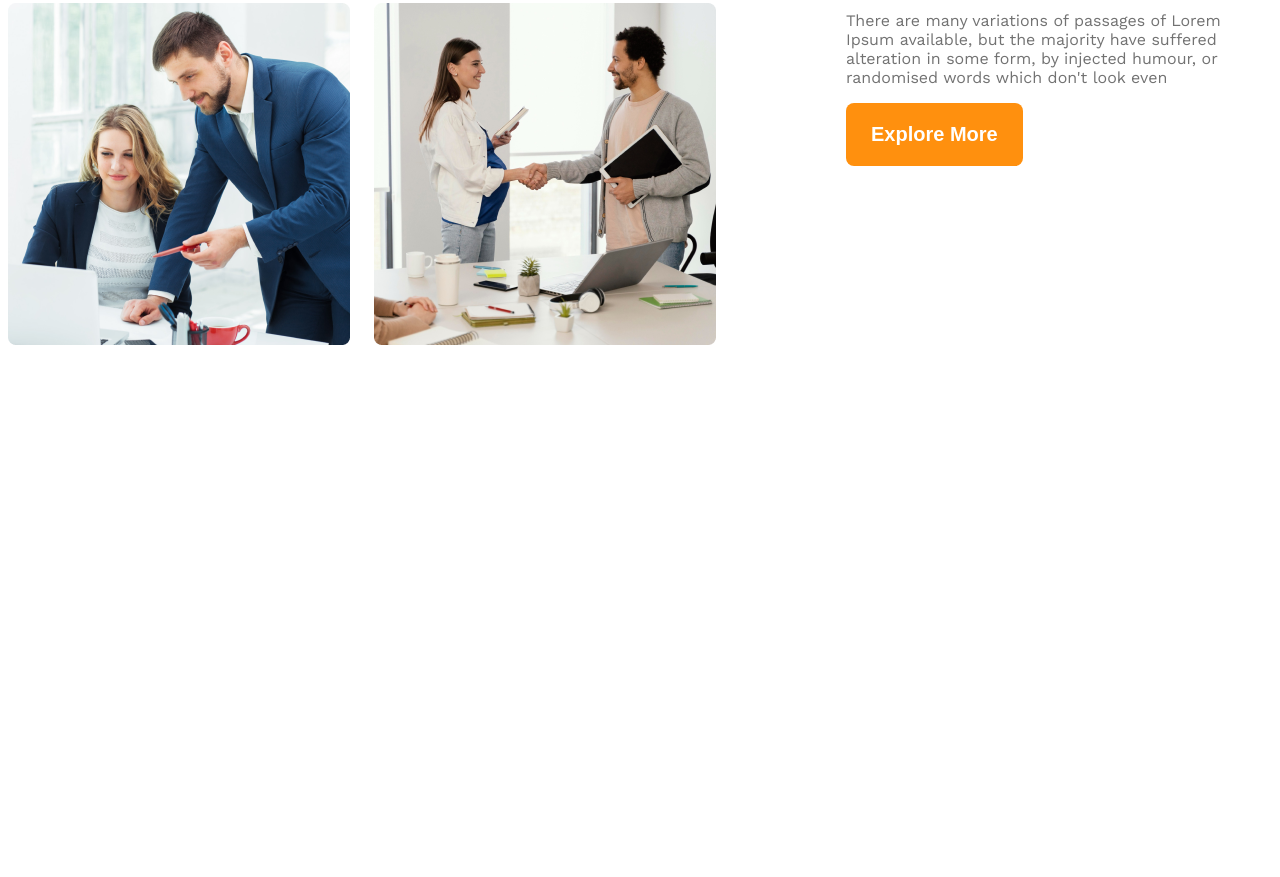
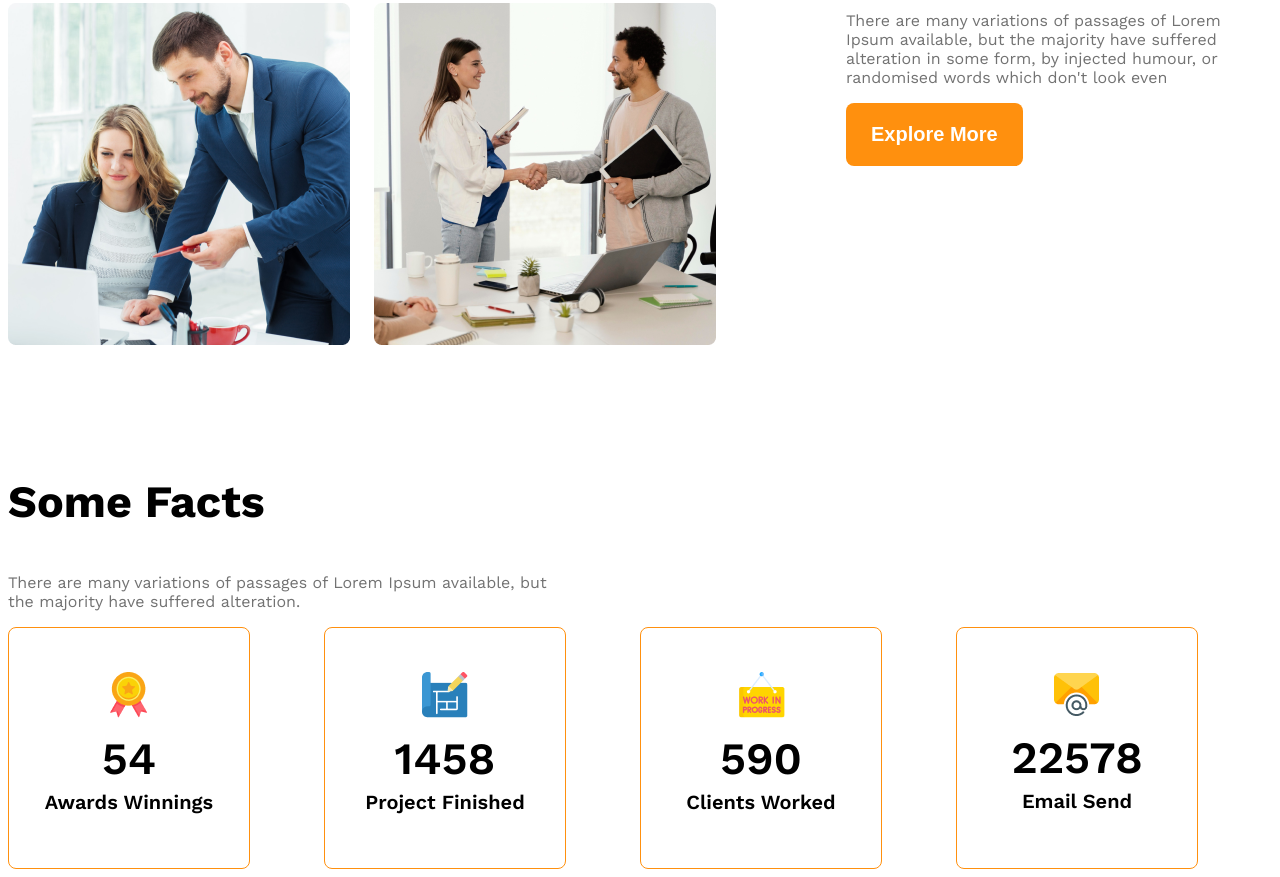
Before and after one commit to jisanNur/G3-architect-website, a plain HTML site: page index.html in a window 1280 px wide. Shown: the part 1677-2554 px from the top of the page. Before the commit the page ends 2030 px from the top, so only its background shows below. Drawn offline with nearby package versions, Linux system fonts and the light colour scheme.

Commit message:
fact section added done

```diff
--- a/index.html
+++ b/index.html
@@ -41,7 +41,7 @@
                 <img src="images/team4.png" alt="">
             </div>
             <div class="our-features">
-                <h3 class="feature-title">
+                <h3 class="section-title">
                     <span id="quick-list" class="text-light-gray">Quick list</span> <span>of Our</span> <span class="text-primary">Features</span>
                 </h3>
                 <p class="feature-description text-light-gray">
@@ -52,7 +52,45 @@
                 </button>
             </div>
         </section>
+        <!-- Feature will enjoy -->
+         <section>
 
+         </section>
+         <!-- Some Facts -->
+         <section>
+            <h3 class="section-title">Some Facts</h3>
+            <p class="fact-descripion text-light-gray">There are many variations of passages of Lorem Ipsum available, but the majority have suffered alteration.</p>
+            <div class="fact-container">
+                <div class="fact-card display-flex">
+                    <div>
+                        <img src="images/icons/ribon.png" alt="" class="fact-icon">
+                        <h4 class="fact-number">54</h4>
+                        <h5 class="fact-name">Awards Winnings</h5>
+                    </div>
+                </div>
+                <div class="fact-card display-flex">
+                    <div>
+                        <img src="images/icons/projects.png" alt="" class="fact-icon">
+                        <h4 class="fact-number">1458</h4>
+                        <h5 class="fact-name">Project Finished</h5>
+                    </div>
+                </div>
+                <div class="fact-card display-flex">
+                    <div>
+                        <img src="images/icons/customers.png" alt="" class="fact-icon">
+                        <h4 class="fact-number">590</h4>
+                        <h5 class="fact-name">Clients Worked</h5>
+                    </div>
+                </div>
+                <div class="fact-card display-flex">
+                    <div>
+                        <img src="images/icons/email.png" alt="" class="fact-icon">
+                        <h4 class="fact-number">22578</h4>
+                        <h5 class="fact-name">Email Send</h5>
+                    </div>
+                </div>
+            </div>
+         </section>
      </main>
      <footer>
 
--- a/styles/architects.css
+++ b/styles/architects.css
@@ -14,6 +14,10 @@
 }
 .text-light-gray{
     color:rgb(114, 114, 114);
+}
+.section-title{
+    font-size: 2.8rem;
+    font-weight: 700;
 }
 .display-flex{
     display: flex;
@@ -102,10 +106,6 @@ main > section{
     margin-left: 130px;
     max-width: 530px;
 }
-.feature-title{
-    font-size: 2.8rem;
-    font-weight: 700;
-}
 #quick-list{
     font-weight: 500;
 }
@@ -123,7 +123,36 @@ main > section{
         margin-left: 20px;
     }
 }
+/* some facts related style */
+.fact-container{
+    display: grid;
+    grid-template-columns: repeat(4, 1fr);
+}
 
+.fact-card{
+    border: 1px solid rgb(255, 144, 14);
+    border-radius: 8px;
+    width: 240px;
+    height: 240px;
+    justify-content: center;
+    align-items: center;
+    text-align: center;
+}
+.fact-number{
+    font-size: 2.8rem;
+    font-weight: 600;
+    margin-top: 10px;
+    margin-bottom: 5px;
+}
+.fact-name{
+    font-size: 1.25rem;
+    font-weight: 600;
+    margin-top: 5px;
+    margin-bottom: 10px;
+}
+.fact-descripion{
+    max-width: 540px;
+}
 /* medium size devies */
 
 @media screen and (min-width: 576px) and (max-width: 992px) {
```
